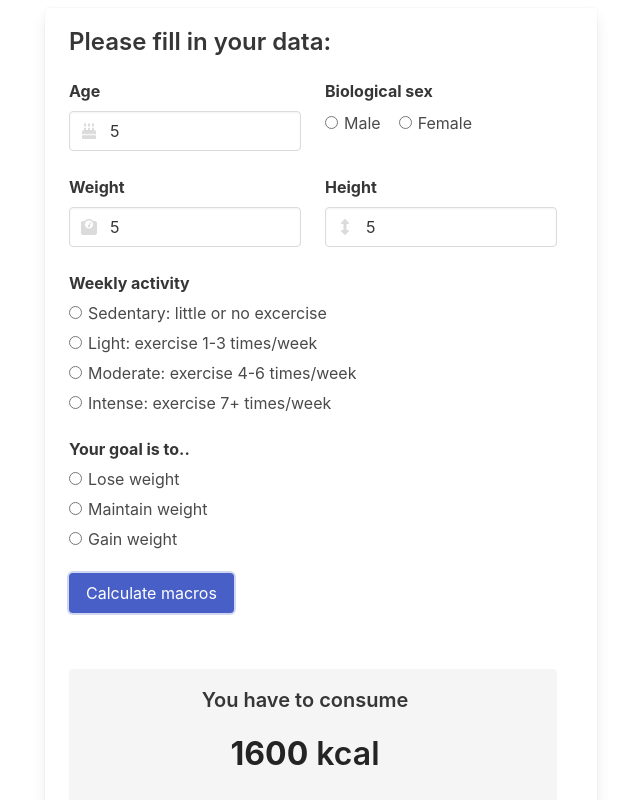
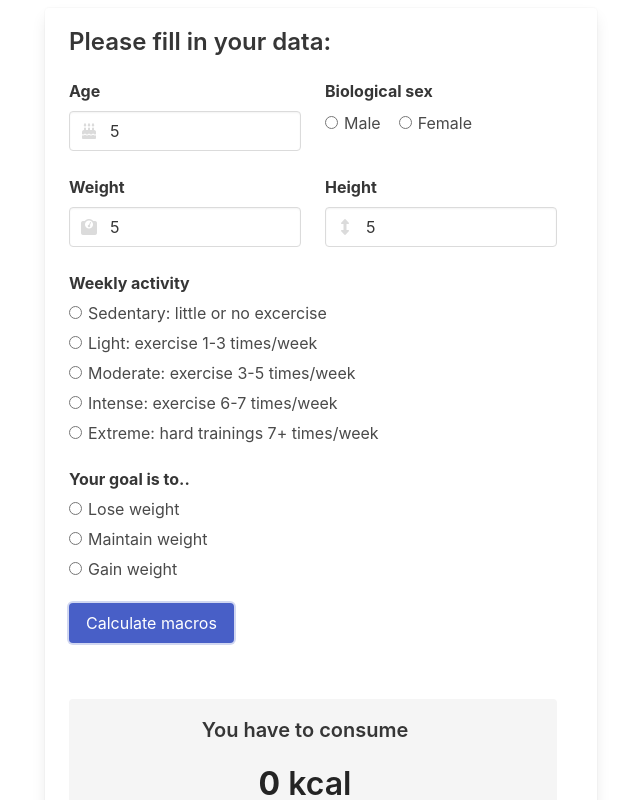
Before and after one commit to anastasiiaal/calc-react-bulma, a React (Vite) app: page / in a window 1280 px wide. Both pictures are taken after typing "5", "5", "5" into the empty fields and a click on the button "Calculate macros". Shown: the top 800 px of the page, without its empty margins (319-959 px from the left). Built offline with nearby package versions, Linux system fonts and the light colour scheme.

Commit message:
:1234: TDEE formula ready

```diff
--- a/src/App.jsx
+++ b/src/App.jsx
@@ -1,4 +1,5 @@
 import { useState } from "react";
+import calculate from "./calculate";
 
 import Result from "./Result"
 
@@ -14,6 +15,12 @@ function App() {
   })
 
   const [showResult, setShowResult] = useState(false)
+  const [result, setResult] = useState({
+    kcal: "",
+    protein: "",
+    fats: "",
+    carbs: ""
+  })
 
   function handleChange (event) {
     const {name, value} = event.target
@@ -23,14 +30,19 @@ function App() {
         [name]: value
       }
     })
-
-    console.log(form);
   }
 
   function calculateMacros (event) {
     event.preventDefault()
 
     setShowResult(prevResult => !prevResult)
+
+    setResult(prevResult => {
+      return {
+        ...prevResult,
+        kcal: calculate(form)
+      }
+    })
   }
 
   return (
@@ -144,10 +156,10 @@ function App() {
                       <input
                         type="radio"
                         name="activity"
-                        id="a-1"
-                        value="a-1"
+                        id="1.2"
+                        value="1.2"
                         onChange={handleChange}
-                        checked={form.activity === "a-1"}
+                        checked={form.activity === "1.2"}
                       />
                       Sedentary: little or no excercise
                     </label>
@@ -155,10 +167,10 @@ function App() {
                       <input
                         type="radio"
                         name="activity"
-                        id="a-2"
-                        value="a-2"
+                        id="1.375"
+                        value="1.375"
                         onChange={handleChange}
-                        checked={form.activity === "a-2"}
+                        checked={form.activity === "1.375"}
                       />
                       Light: exercise 1-3 times/week
                     </label>
@@ -166,23 +178,34 @@ function App() {
                       <input
                         type="radio"
                         name="activity"
-                        id="a-3"
-                        value="a-3"
+                        id="1.55"
+                        value="1.55"
                         onChange={handleChange}
-                        checked={form.activity === "a-3"}
+                        checked={form.activity === "1.55"}
                       />
-                      Moderate: exercise 4-6 times/week
+                      Moderate: exercise 3-5 times/week
                     </label>
                     <label className="radio">
                       <input
                         type="radio"
                         name="activity"
-                        id="a-4"
-                        value="a-4"
+                        id="1.725"
+                        value="1.725"
                         onChange={handleChange}
-                        checked={form.activity === "a-4"}
+                        checked={form.activity === "1.725"}
                       />
-                      Intense: exercise 7+ times/week
+                      Intense: exercise 6-7 times/week
+                    </label>
+                    <label className="radio">
+                      <input
+                        type="radio"
+                        name="activity"
+                        id="1.9"
+                        value="1.9"
+                        onChange={handleChange}
+                        checked={form.activity === "1.9"}
+                      />
+                      Extreme: hard trainings 7+ times/week
                     </label>
                   </div>
                 </div>
@@ -241,10 +264,9 @@ function App() {
             </div>
           </div>
 
-          {showResult && <Result />}
+          {showResult && <Result kcal={result.kcal} />}
 
         </form>
-
 
       </div>
     </section>
--- a/src/Result.jsx
+++ b/src/Result.jsx
@@ -1,4 +1,5 @@
-export default function Result() {
+export default function Result({kcal}) {
+    console.log(kcal);
     return (
         <>
             <div className="notification has-text-centered mt-6">
@@ -6,7 +7,7 @@ export default function Result() {
                     You have to consume
                 </h2>
                 <h2 className="title is-3 has-text-black-ter">
-                    <span className="has-text-weight-bold">1600</span> kcal
+                    <span className="has-text-weight-bold">{kcal}</span> kcal
                 </h2>
                 <div className="content">
                     <table>
--- /dev/null
+++ b/src/calculate.js
@@ -0,0 +1,16 @@
+function countBMR (weight, height, age, sex) {
+    return 10 * weight + 6.25 * height - 5 * age + sex
+}
+
+export default function calculate ({age, sex, weight, height, activity, goal}) {
+
+    sex === "male" ? sex = 5 : sex = -161
+
+    // BMR = Basal Metabolic Rate
+    let BMR = countBMR(weight, height, age, sex)
+
+    // TDEE = Total Daily Energy Expenditure
+    let TDEE = BMR * activity
+
+    return Math.round(TDEE)
+}
```
